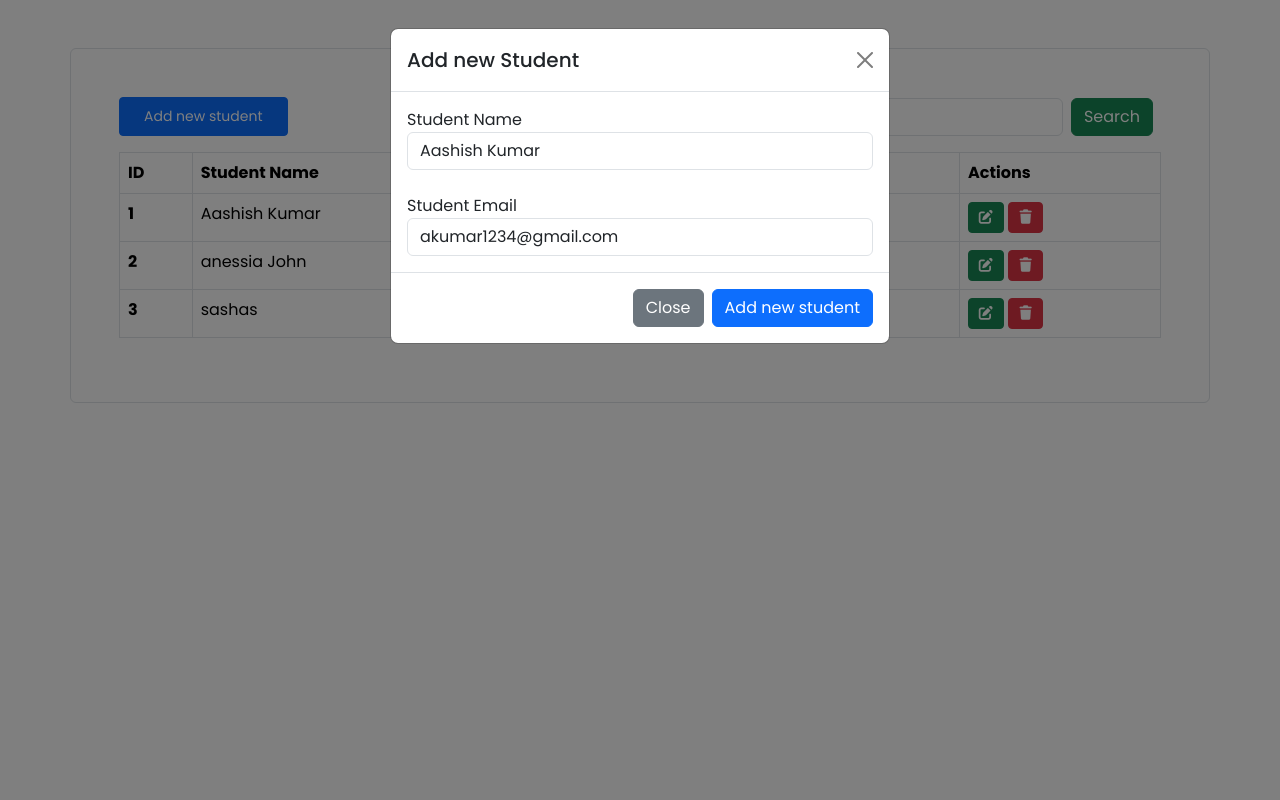
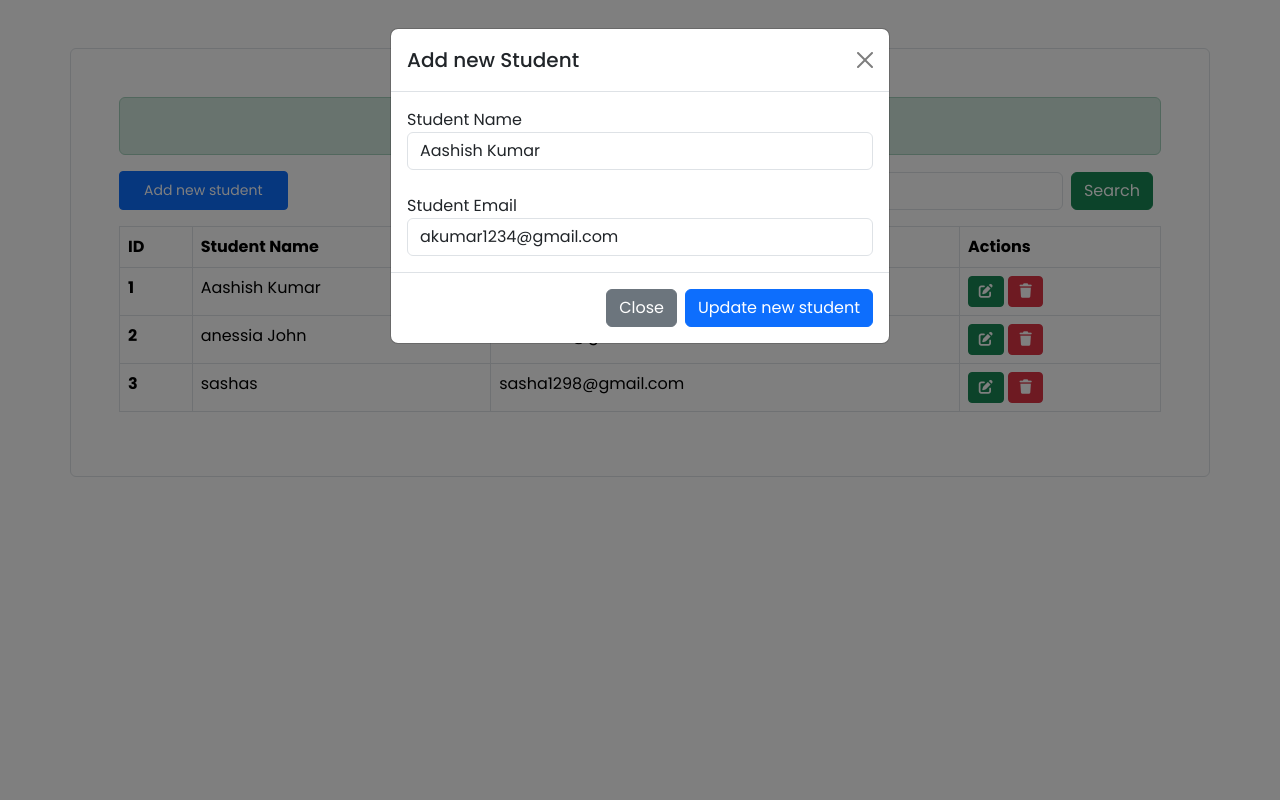
Before and after one commit to AniGhodake/Django_CRUD_Students, a Django app: page / in a window 1280 px wide, after a click that opens the changed part. Run offline with Django 5.2, Linux system fonts and the light colour scheme; data comes from the database, SQL or seed files in the repository; one stand-in notice (Sample message) is shown; some libraries are stand-ins or nearby versions.

Commit message:
changes in index.html

```diff
--- a/crudapp/templates/index.html
+++ b/crudapp/templates/index.html
@@ -18,12 +18,22 @@
   <body>
     <div class="container mt-5 p-5 border rounded">
 
+    {% if messages %}
+      {% for message in messages %}
+      <div class="alert alert-success text-center mb-3">
+        {{message}}
+      </div>
+      {% endfor %}
+    {% endif %}
+
+
         <div class="d-flex justify-content-between align-items-center">
             <a href="" data-bs-toggle="modal" data-bs-target="#addStudentModal" class="btn btn-primary px-4 py-2 btn-sm">Add new student</a>
             <div >
                 <form action="" method="post" class = "d-flex">
-                    <input type="search" name = "search" class="form-control" placeholder="Search...">
-                    <button class = "btn btn-success mx-2">Search</button>
+                  {% csrf_token %}
+                    <input type="search" value="{{query}}" name = "searchquery" class="form-control" placeholder="Search...">
+                    <button class = "btn btn-success mx-2" name = "search">Search</button>
                 </form>
             </div>
         </div>
@@ -73,7 +83,7 @@
       </div>
       <div class="modal-footer">
         <button type="button" class="btn btn-secondary" data-bs-dismiss="modal">Close</button>
-        <button type="submit" class="btn btn-primary" name = "update">Add new student</button>
+        <button type="submit" class="btn btn-primary" name = "update">Update new student</button>
       </div>
     </div>
    </form>
```
